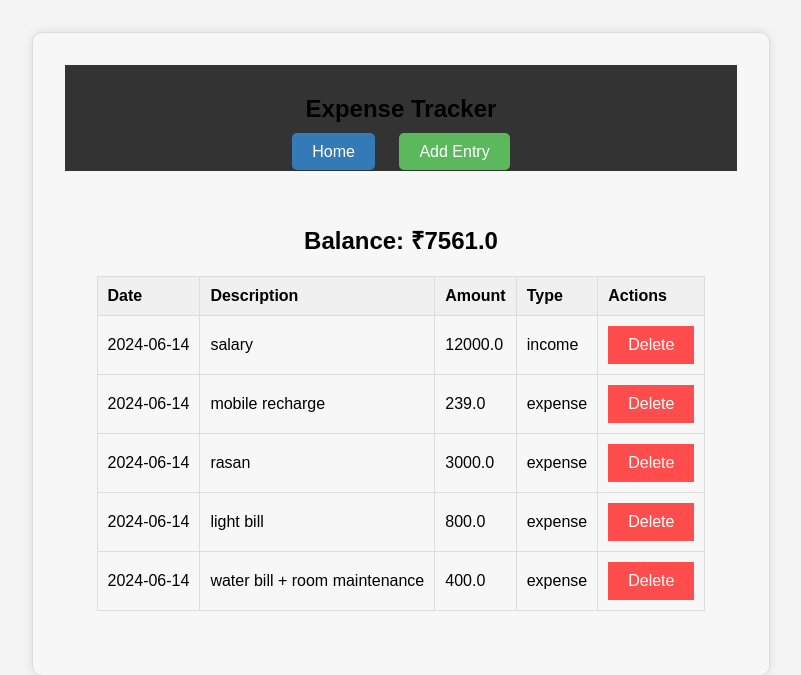
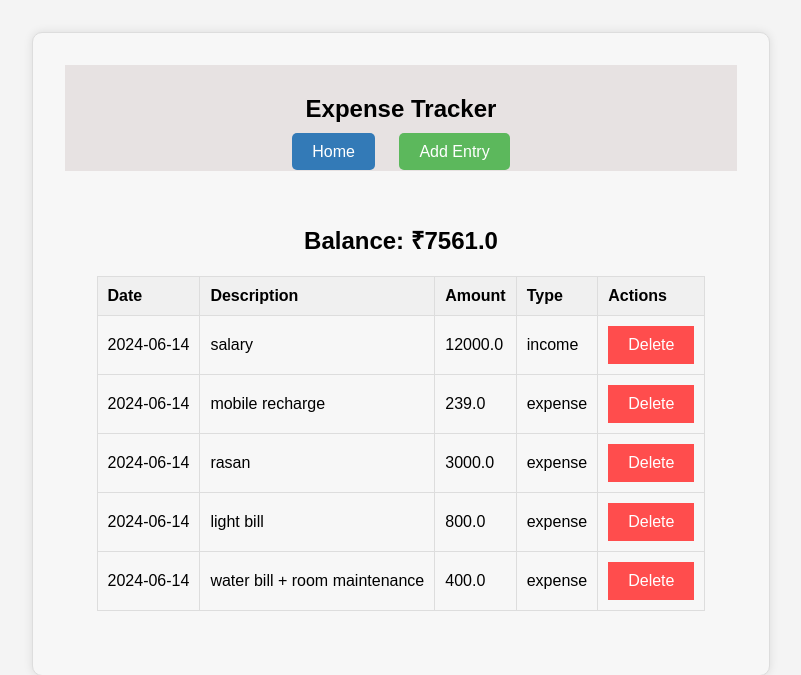
Before and after one commit to vaibhavr21/Expense-Tracker, a Flask app: page / in a window 1280 px wide. Shown: the top 675 px of the page, without its empty margins (239-1040 px from the left). Run offline with Flask 3, Linux system fonts and the light colour scheme; data comes from the database, SQL or seed files in the repository.

Commit message:
Update styles.css

```diff
--- a/static/styles.css
+++ b/static/styles.css
@@ -6,7 +6,7 @@ body {
 }
 
 header {
-    background-color: #333;
+    background-color: #e7e2e2;
     color: white;
     padding: 10px 20px;
     text-align: center;
@@ -17,7 +17,7 @@ h1{
 }
 
 nav a {
-    color: white;
+    color: rgb(0, 0, 0);
     text-decoration: none;
     margin: 0 10px;
     background-color: #a87e7e;
```
